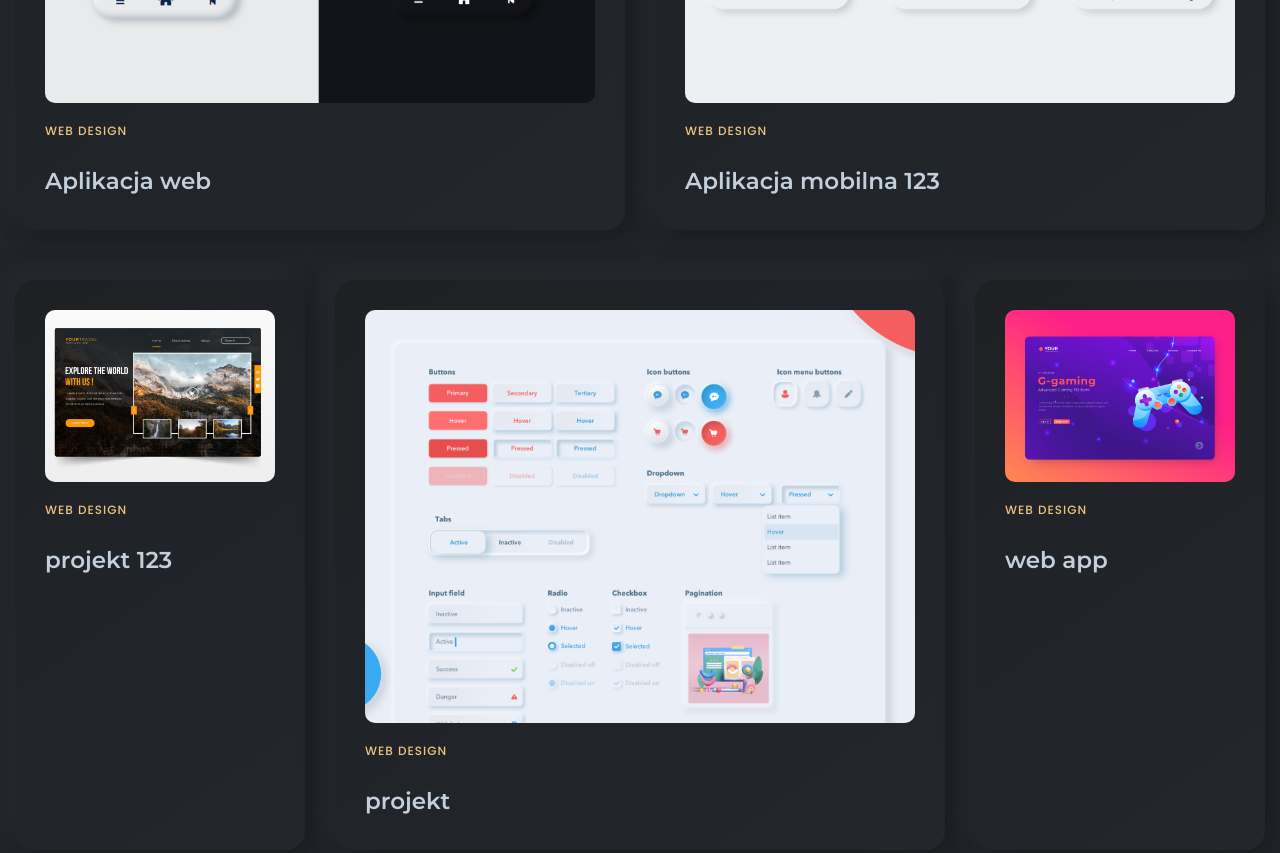
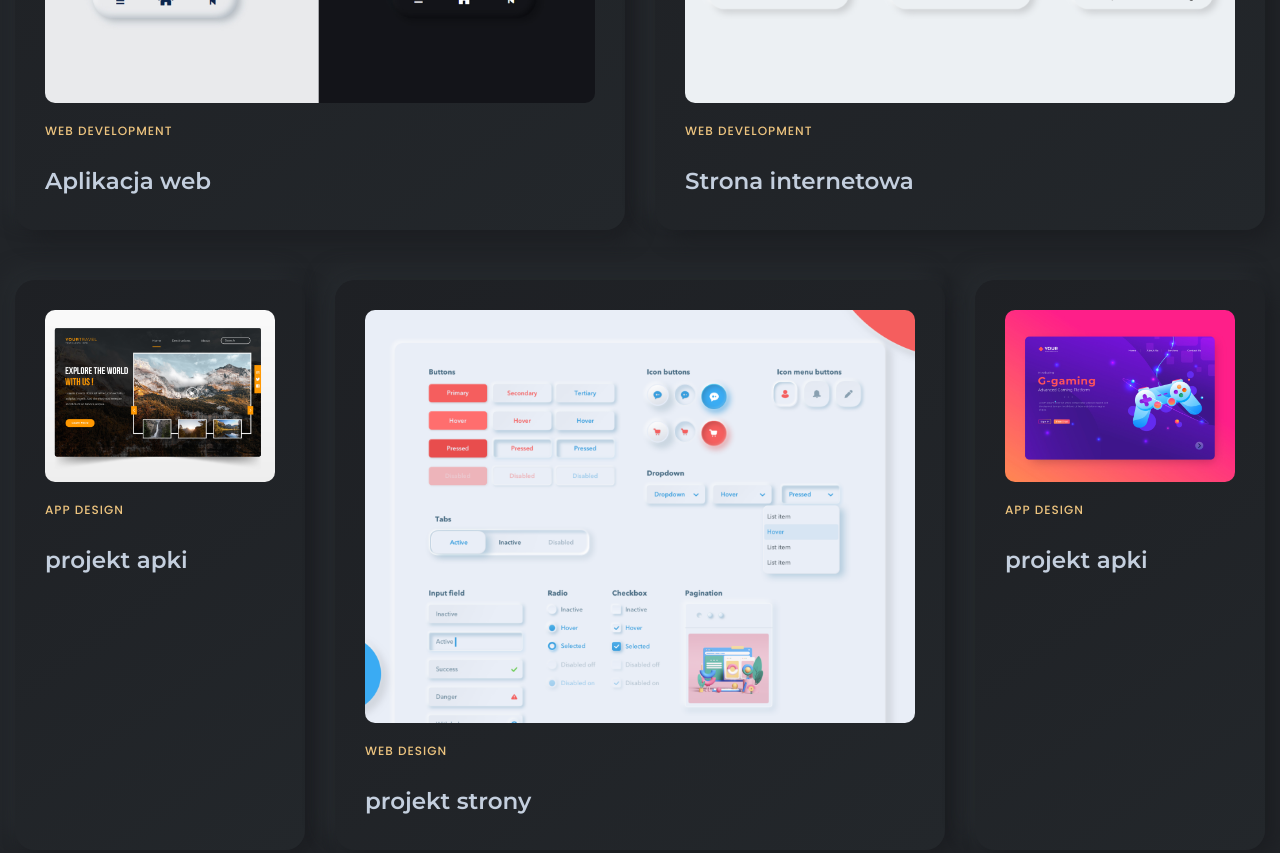
Before and after one commit to MichalTalaga17/MichalTalaga17.github.io, a plain HTML site: page index.html in a window 1280 px wide. Shown: the part 2720-3573 px from the top of the page. Drawn offline with nearby package versions, Linux system fonts and the light colour scheme.

Commit message:
portfolio

```diff
--- a/index.html
+++ b/index.html
@@ -311,7 +311,7 @@
                                 <div class="content">
                                     <div class="category-info">
                                         <div class="category-list">
-                                            <p>Web Design</p>
+                                            <p>Web Development</p>
                                         </div>
                                     </div>
                                     <!--github-->
@@ -335,10 +335,10 @@
                                 <div class="content">
                                     <div class="category-info">
                                         <div class="category-list">
-                                            <p>Web Design</p>
+                                            <p>Web Development</p>
                                         </div>
                                     </div>
-                                    <h4 class="title"><a href="github">Aplikacja mobilna 123<i class="feather-arrow-up-right"></i></a></h4>
+                                    <h4 class="title"><a href="github">Strona internetowa<i class="feather-arrow-up-right"></i></a></h4>
                                 </div>
                             </div>
                         </div>
@@ -357,10 +357,10 @@
                                 <div class="content">
                                     <div class="category-info">
                                         <div class="category-list">
-                                            <p>Web Design</p>
+                                            <p>App Design</p>
                                         </div>
                                     </div>
-                                    <h4 class="title"><a href="github">projekt 123
+                                    <h4 class="title"><a href="github">projekt apki
                                             <i class="feather-arrow-up-right"></i></a></h4>
                                 </div>
                             </div>
@@ -383,7 +383,7 @@
                                             <p>Web Design</p>
                                         </div>
                                     </div>
-                                    <h4 class="title"><a href="github">projekt<i class="feather-arrow-up-right"></i></a></h4>
+                                    <h4 class="title"><a href="github">projekt strony<i class="feather-arrow-up-right"></i></a></h4>
                                 </div>
                             </div>
                         </div>
@@ -402,10 +402,10 @@
                                 <div class="content">
                                     <div class="category-info">
                                         <div class="category-list">
-                                            <p>Web Design</p>
+                                            <p>App Design</p>
                                         </div>
                                     </div>
-                                    <h4 class="title"><a href="github">web app<i
+                                    <h4 class="title"><a href="github">projekt apki<i
                                                 class="feather-arrow-up-right"></i></a></h4>
                                 </div>
                             </div>
```
